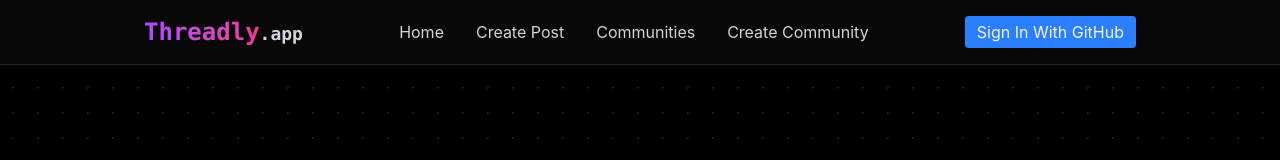
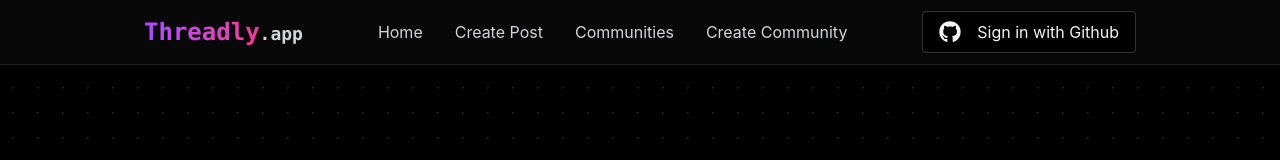
Before and after one commit to akashrandhawa00/threadly, a React (Vite) app: page /create in a window 1280 px wide. Shown: the top 160 px of the page. Built offline with nearby package versions, Linux system fonts and the light colour scheme; no server answers; the database is empty.

Commit message:
bug fixes

```diff
--- a/src/components/Navbar.tsx
+++ b/src/components/Navbar.tsx
@@ -69,17 +69,18 @@ export default function Navbar() {
                                 </span>
                                 <button
                                     onClick={signOut}
-                                    className="bg-red-500 px-3 py-1 rounded"
+                                    className="px-3 py-1 rounded"
                                 >
-                                    Sign Out
+                                    <PiSignOut size={24} />
                                 </button>
                             </div>
                         ) : (
                             <button
                                 onClick={signInWithGitHub}
-                                className="bg-blue-500 px-3 py-1 rounded"
+                                className="bg-black px-4 py-2 rounded flex items-center gap-4 hover:cursor-pointer border border-white/20"
                             >
-                                Sign In With GitHub
+                                <FaGithub size={22} />
+                                Sign in with Github
                             </button>
                         )}
                     </div>
@@ -179,7 +180,7 @@ export default function Navbar() {
                                     onClick={signInWithGitHub}
                                     className="bg-black px-4 py-2 rounded flex items-center gap-4 hover:cursor-pointer border border-white/20"
                                 >
-                                    <FaGithub />
+                                    <FaGithub size={22} />
                                     Sign in with Github
                                 </button>
                             )}
```
